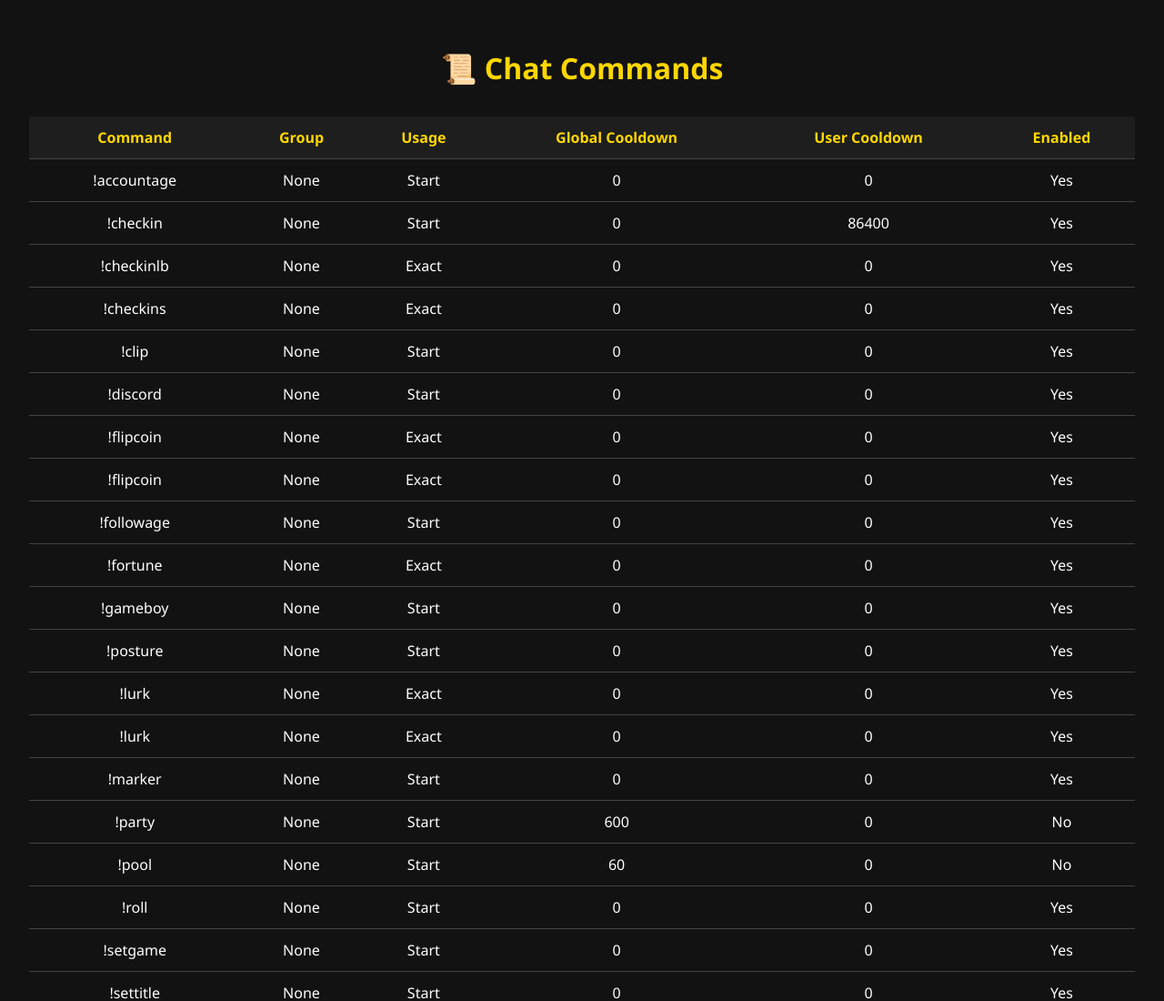
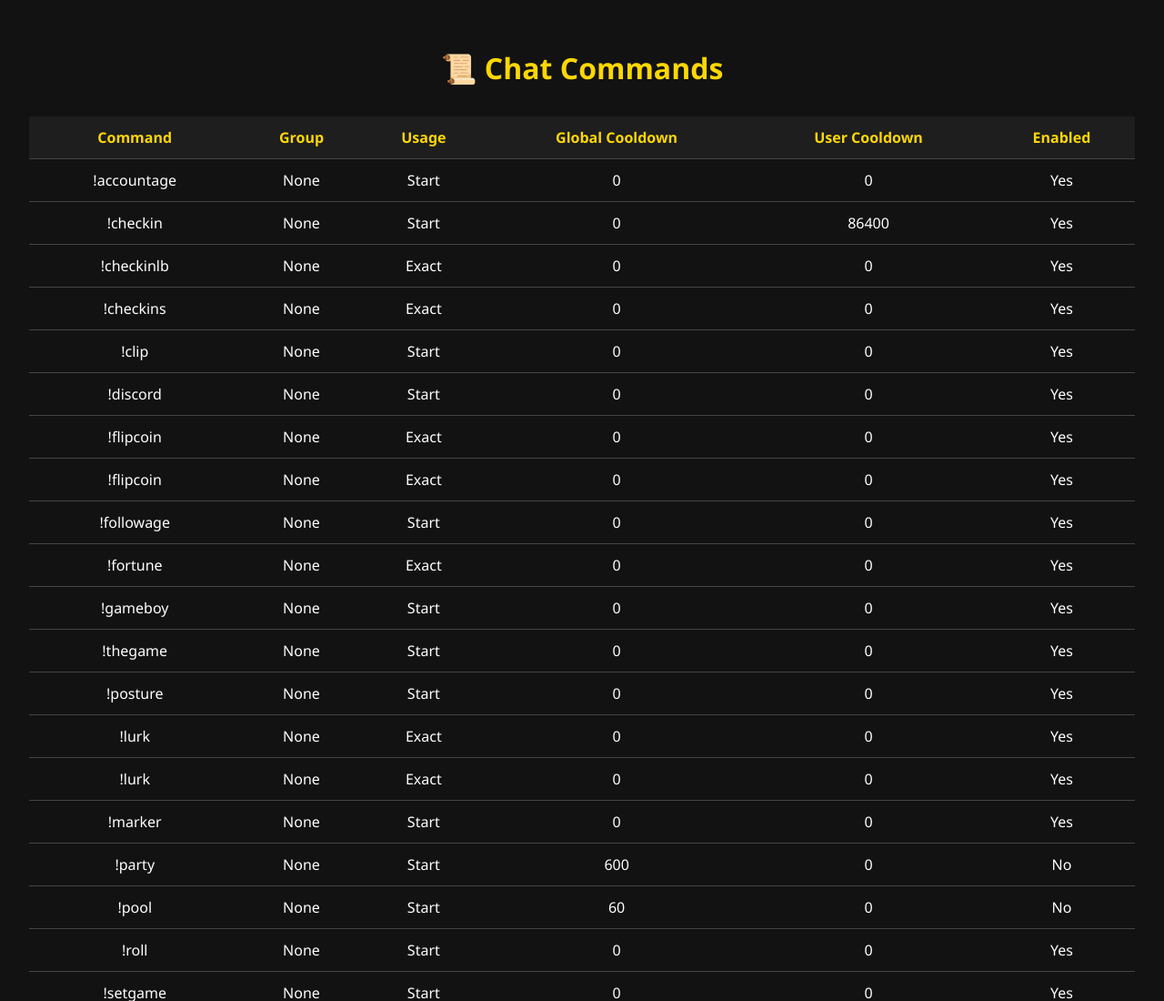
Before and after one commit to ImNotZacharyyy/imnotzacharyyy.github.io, a plain HTML site: page commands.html in a window 1280 px wide. Shown: the top 1100 px of the page at 91% size. Drawn offline with Linux system fonts and the light colour scheme.

Commit message:
Added !thegame twitch command

```diff
--- a/commands.html
+++ b/commands.html
@@ -87,6 +87,7 @@
     <tr><td>!followage</td><td>None</td><td>Start</td><td>0</td><td>0</td><td>Yes</td></tr>
     <tr><td>!fortune</td><td>None</td><td>Exact</td><td>0</td><td>0</td><td>Yes</td></tr>
     <tr><td>!gameboy</td><td>None</td><td>Start</td><td>0</td><td>0</td><td>Yes</td></tr>
+    <tr><td>!thegame</td><td>None</td><td>Start</td><td>0</td><td>0</td><td>Yes</td></tr>
     <tr><td>!posture</td><td>None</td><td>Start</td><td>0</td><td>0</td><td>Yes</td></tr>
     <tr><td>!lurk</td><td>None</td><td>Exact</td><td>0</td><td>0</td><td>Yes</td></tr>
     <tr><td>!lurk</td><td>None</td><td>Exact</td><td>0</td><td>0</td><td>Yes</td></tr>
```
